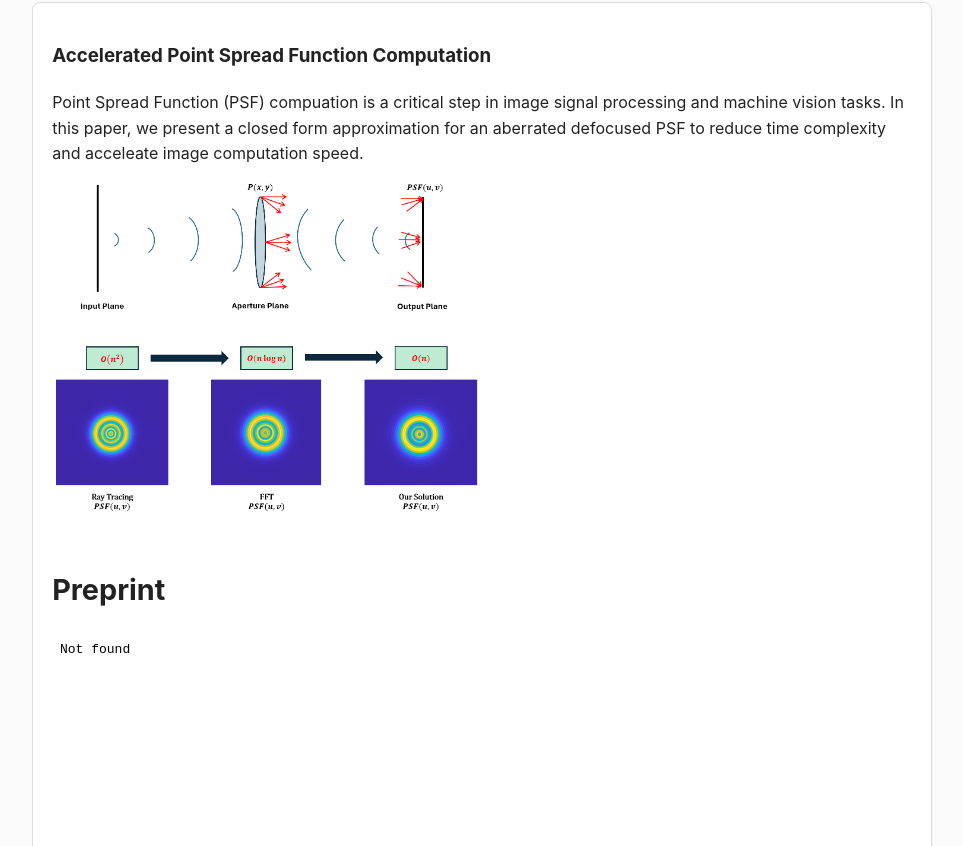
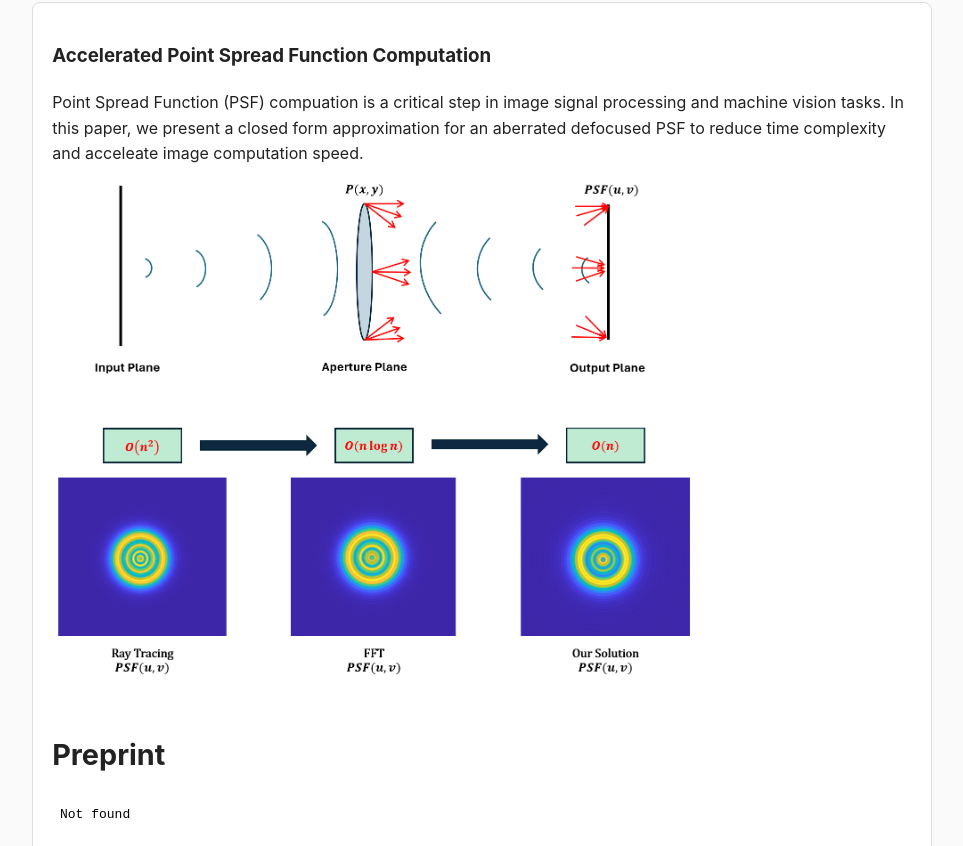
Before and after one commit to nganino/nganino.github.io, a plain HTML site: page index.html in a window 1280 px wide. Shown: the part 734-1580 px from the top of the page, without its empty margins (158-1121 px from the left). Drawn offline with Linux system fonts and the light colour scheme.

Commit message:
Update index.html

```diff
--- a/index.html
+++ b/index.html
@@ -138,7 +138,7 @@
                 closed form approximation for an aberrated defocused PSF to reduce time complexity and acceleate image computation speed.
             </p>
             <p>
-                <img src="intro_diagram_and_comparisonv3.png" style="width:50%; height: auto;">
+                <img class="center-image" src="intro_diagram_and_comparisonv3.png" style="width:75%; height: auto;">
             </p>
             <h2>Preprint </h2>
                 <iframe
```
